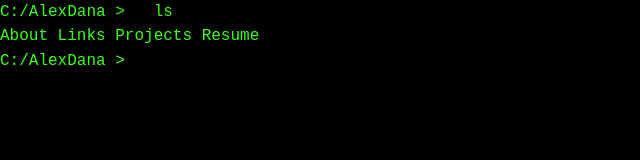
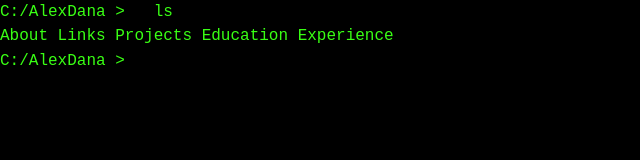
Before and after one commit to cadsdanaa/personal-website, a React (Create React App) app: page / in a window 1280 px wide. Shown: the top 160 px of the page, without its empty margins (0-640 px from the left). Built offline with nearby package versions, Linux system fonts and the light colour scheme.

Commit message:
Added some new commands and removed Resume command. Seems silly to have resume here as well as a link to download.

```diff
--- a/src/navigation/Navigation.tsx
+++ b/src/navigation/Navigation.tsx
@@ -4,7 +4,7 @@ import './History';
 import {History} from "./History";
 
 export function Navigation() {
-    const [history1, setHistory1] = React.useState({command: 'ls', result: 'About Links  Projects  Resume'});
+    const [history1, setHistory1] = React.useState({command: 'ls', result: 'About Links Projects Education Experience'});
     const [history2, setHistory2] = React.useState({command: '', result: ''});
     const [history3, setHistory3] = React.useState({command: '', result: ''});
     const [history4, setHistory4] = React.useState({command: '', result: ''});
@@ -14,7 +14,7 @@ export function Navigation() {
         switch (command.toLowerCase()) {
             case 'ls':
             case 'dir':
-                return 'About Links Projects Resume';
+                return 'About Links Projects Education Experience';
             case 'about':
                 return 'Experienced software engineer with a primary focus on backend Java development. Extensive experience using various Spring frameworks. Strong advocate for the benefits that test driven development and other extreme programming practices can bring to a team.';
             case 'links':
@@ -25,8 +25,16 @@ export function Navigation() {
                 </>;
             case 'projects':
                 return 'Projects';
-            case 'resume':
-                return 'Resume';
+            case 'experience':
+                return <>
+                    <>- 6+ years working in software engineering</><br/>
+                    <>- 1+ years AWS experience (CDK, Lambda, Step Functions, EventBridge, etc.)</><br/>
+                    <>- 6+ years Java & Spring experience</><br/>
+                    <>- 2+ years Typescript experience</><br/>
+
+                </>;
+            case 'education':
+                return 'Degree in Software Engineering from Iowa State University';
             default:
                 return 'Command not recognized...';
         }
```
